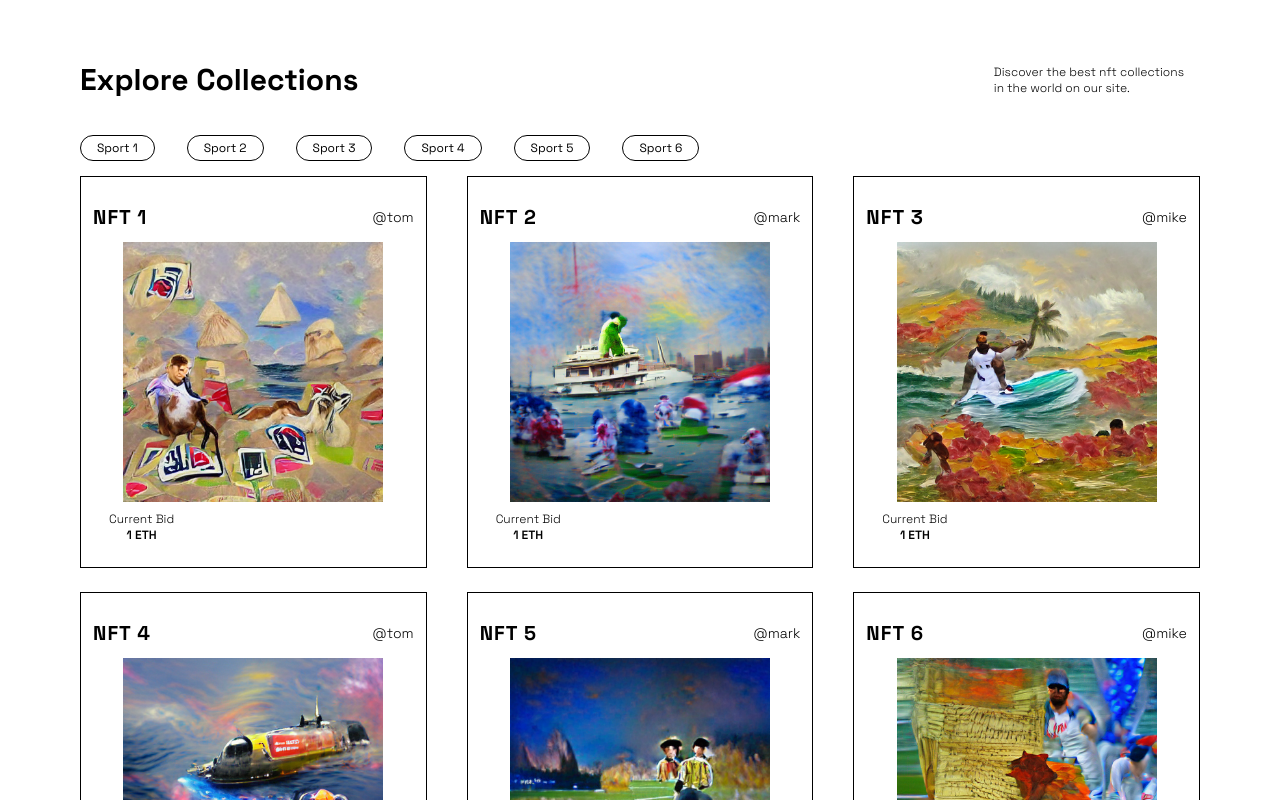
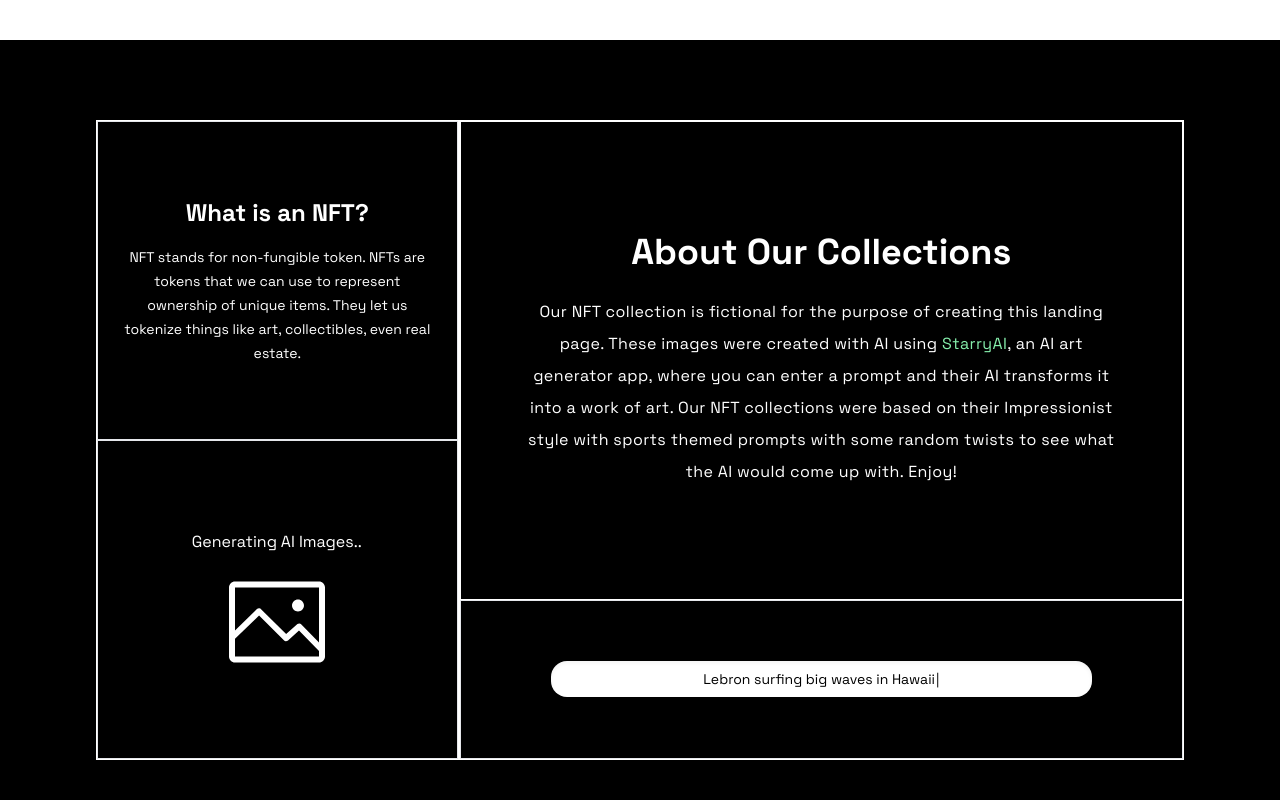
Before and after one commit to CharlesCarr/next-nft-landing-page, a Next.js app: page / in a window 1280 px wide. Shown: the part 1560-2360 px from the top of the page. Built offline with nearby package versions, Linux system fonts and the light colour scheme.

Commit message:
feat: add about section

```diff
--- a/components/Nav.tsx
+++ b/components/Nav.tsx
@@ -30,17 +30,18 @@ const Nav = () => {
               <a href="#trending">Trending</a>
             </li>
             <li className="cursor-pointer relative before:absolute before:-bottom-1 before:h-px before:w-full before:origin-left before:scale-x-0 before:bg-black before:transition hover:before:scale-100 mr-6">
+              <a href="#about">About</a>
+            </li>
+            <li className="cursor-pointer relative before:absolute before:-bottom-1 before:h-px before:w-full before:origin-left before:scale-x-0 before:bg-black before:transition hover:before:scale-100 mr-6">
               <a href="#collections">Collections</a>
             </li>
             <li className="cursor-pointer relative before:absolute before:-bottom-1 before:h-px before:w-full before:origin-left before:scale-x-0 before:bg-black before:transition hover:before:scale-100 mr-6">
               <a href="#creators">Creators</a>
             </li>
-            <li className="cursor-pointer relative before:absolute before:-bottom-1 before:h-px before:w-full before:origin-left before:scale-x-0 before:bg-black before:transition hover:before:scale-100 mr-6">
+            <li className="cursor-pointer relative before:absolute before:-bottom-1 before:h-px before:w-full before:origin-left before:scale-x-0 before:bg-black before:transition hover:before:scale-100">
               <a href="#community">Community</a>
             </li>
-            <li className="cursor-pointer relative before:absolute before:-bottom-1 before:h-px before:w-full before:origin-left before:scale-x-0 before:bg-black before:transition hover:before:scale-100">
-              <a href="#faq">FAQ</a>
-            </li>
+
             <li className="mx-0 my-4 cursor-pointer px-3">
               <div className="hidden">
                 <button></button>
--- /dev/null
+++ b/components/sections/About.tsx
@@ -0,0 +1,78 @@
+import Typewriter from "typewriter-effect";
+import { SlPicture } from "react-icons/sl";
+
+const About = () => {
+  return (
+    <div className="bg-black h-screen w-full flex justify-center items-center px-24 py-20 text-white" id="about">
+      <div className="flex flex-col items-center justify-center h-full w-1/3 border border-white">
+        <div className="flex flex-col items-center justify-center h-1/2 w-full border px-6">
+          <p className="mb-4 font-bold text-2xl">What is an NFT?</p>
+          <p className="text-sm text-center leading-6">
+            NFT stands for non-fungible token. NFTs are tokens that we can use
+            to represent ownership of unique items. They let us tokenize things
+            like art, collectibles, even real estate.
+          </p>
+        </div>
+        <div className="flex flex-col items-center justify-center h-1/2 w-full border py-10">
+          <div className="flex flex-col justify-center items-center">
+            <div className="flex mb-5">
+              <p>Generating AI Images</p>
+              <Typewriter
+                options={{
+                  strings: ["..."],
+                  autoStart: true,
+                  loop: true,
+                  cursor: "",
+                }}
+              />
+            </div>
+            <SlPicture className="w-24 h-24" />
+          </div>
+        </div>
+      </div>
+
+      <div className="flex flex-col items-center justify-start h-full w-2/3 border border-white">
+        <div className="flex flex-col items-center justify-center h-3/4 w-full border border-white px-16 py-6">
+          <p className="text-4xl font-bold mb-6">About Our Collections</p>
+          <p className="tracking-wide leading-8 text-center">
+            Our NFT collection is fictional for the purpose of creating this
+            landing page. These images were created with AI using{" "}
+            <a
+              href="https://www.starryai.com/"
+              target="_blank"
+              rel="noreferrer"
+              className="text-green-300 cursor-pointer"
+            >
+              StarryAI
+            </a>
+            , an AI art generator app, where you can enter a prompt and their AI
+            transforms it into a work of art. Our NFT collections were based on
+            their Impressionist style with sports themed prompts with some
+            random twists to see what the AI would come up with. Enjoy!
+          </p>
+        </div>
+
+        <div className="border h-1/4 w-full flex justify-center items-center">
+          <div className="bg-white text-black shadow-inner rounded-2xl px-6 py-2 text-sm w-3/4 text-center">
+            <Typewriter
+              options={{
+                strings: [
+                  "Lebron surfing big waves in Hawaii",
+                  "Tom Brady riding a camel through a deck of cards",
+                  "Philly phanatic on a yacht",
+                  "Red Bull Racing Submarine in Space",
+                  "Stealing the Declaration of Independence from the World Series",
+                  "Three Musketeers watching Thursday Night Football",
+                ],
+                autoStart: true,
+                loop: true,
+              }}
+            />
+          </div>
+        </div>
+      </div>
+    </div>
+  );
+};
+
+export default About;
--- a/components/sections/Faq.tsx
+++ /dev/null
@@ -1,147 +0,0 @@
-import "tw-elements";
-
-const Faq = () => {
-  return (
-    <div className="accordion w-1/2" id="accordionExample">
-      <div className="accordion-item bg-white border border-gray-200">
-        <h2 className="accordion-header mb-0" id="headingOne">
-          <button
-            className="
-        accordion-button
-        relative
-        flex
-        items-center
-        w-full
-        py-4
-        px-5
-        text-base text-gray-800 text-left
-        bg-white
-        border-0
-        rounded-none
-        transition
-        focus:outline-none
-      "
-            type="button"
-            data-bs-toggle="collapse"
-            data-bs-target="#collapseOne"
-            aria-expanded="true"
-            aria-controls="collapseOne"
-          >
-            Accordion Item #1
-          </button>
-        </h2>
-        <div
-          id="collapseOne"
-          className="accordion-collapse collapse show"
-          aria-labelledby="headingOne"
-          data-bs-parent="#accordionExample"
-        >
-          <div className="accordion-body py-4 px-5">
-            <strong>This is the first items accordion body.</strong> It is shown
-            by default, until the collapse plugin adds the appropriate classes
-            that we use to style each element. These classes control the overall
-            appearance, as well as the showing and hiding via CSS transitions.
-            You can modify any of this with custom CSS or overriding our default
-            variables. Its also worth noting that just about any HTML can go
-            within the <code>.accordion-body</code>, though the transition does
-            limit overflow.
-          </div>
-        </div>
-      </div>
-      <div className="accordion-item bg-white border border-gray-200">
-        <h2 className="accordion-header mb-0" id="headingTwo">
-          <button
-            className="
-        accordion-button
-        collapsed
-        relative
-        flex
-        items-center
-        w-full
-        py-4
-        px-5
-        text-base text-gray-800 text-left
-        bg-white
-        border-0
-        rounded-none
-        transition
-        focus:outline-none
-      "
-            type="button"
-            data-bs-toggle="collapse"
-            data-bs-target="#collapseTwo"
-            aria-expanded="false"
-            aria-controls="collapseTwo"
-          >
-            Accordion Item #2
-          </button>
-        </h2>
-        <div
-          id="collapseTwo"
-          className="accordion-collapse collapse"
-          aria-labelledby="headingTwo"
-          data-bs-parent="#accordionExample"
-        >
-          <div className="accordion-body py-4 px-5">
-            <strong>This is the second items accordion body.</strong> It is
-            hidden by default, until the collapse plugin adds the appropriate
-            classes that we use to style each element. These classes control the
-            overall appearance, as well as the showing and hiding via CSS
-            transitions. You can modify any of this with custom CSS or
-            overriding our default variables. Its also worth noting that just
-            about any HTML can go within the <code>.accordion-body</code>,
-            though the transition does limit overflow.
-          </div>
-        </div>
-      </div>
-      <div className="accordion-item bg-white border border-gray-200">
-        <h2 className="accordion-header mb-0" id="headingThree">
-          <button
-            className="
-        accordion-button
-        collapsed
-        relative
-        flex
-        items-center
-        w-full
-        py-4
-        px-5
-        text-base text-gray-800 text-left
-        bg-white
-        border-0
-        rounded-none
-        transition
-        focus:outline-none
-      "
-            type="button"
-            data-bs-toggle="collapse"
-            data-bs-target="#collapseThree"
-            aria-expanded="false"
-            aria-controls="collapseThree"
-          >
-            Accordion Item #3
-          </button>
-        </h2>
-        <div
-          id="collapseThree"
-          className="accordion-collapse collapse"
-          aria-labelledby="headingThree"
-          data-bs-parent="#accordionExample"
-        >
-          <div className="accordion-body py-4 px-5">
-            <strong>This is the third items accordion body.</strong> It is
-            hidden by default, until the collapse plugin adds the appropriate
-            classes that we use to style each element. These classes control the
-            overall appearance, as well as the showing and hiding via CSS
-            transitions. You can modify any of this with custom CSS or
-            overriding our default variables. Its also worth noting that just
-            about any HTML can go within the <code>.accordion-body</code>,
-            though the transition does limit overflow.
-          </div>
-        </div>
-      </div>
-    </div>
-  );
-};
-
-export default Faq;
--- a/package.json
+++ b/package.json
@@ -14,7 +14,8 @@
     "next": "13.0.0",
     "react": "18.2.0",
     "react-dom": "18.2.0",
-    "react-icons": "^4.6.0"
+    "react-icons": "^4.6.0",
+    "typewriter-effect": "^2.19.0"
   },
   "devDependencies": {
     "@types/node": "18.11.7",
--- a/pages/index.tsx
+++ b/pages/index.tsx
@@ -3,11 +3,9 @@ import Footer from "../components/Footer";
 import Nav from "../components/Nav";
 import Top from "../components/sections/Top";
 import Showcase from "../components/sections/Showcase";
-// import Faq from "../components/sections/Faq";
+import About from "../components/sections/About";
 import Trending from "../components/sections/Trending";
 import Collections from "../components/sections/Collections";
-import Image from "next/image";
-import RedBull from "../components/images/red-bull-one.png";
 
 export default function Home() {
   return (
@@ -18,14 +16,12 @@ export default function Home() {
         <link rel="icon" href="/favicon.ico" />
       </Head>
 
-      {/* <Image src={RedBull} alt="test image" width={500} height={500} /> */}
-
       <Nav />
       <Top />
       <Trending />
+      <About />
       <Collections />
       <Showcase />
-      {/* <Faq /> */}
       <Footer />
     </div>
   );
--- a/tailwind.config.js
+++ b/tailwind.config.js
@@ -18,6 +18,7 @@ module.exports = {
       animation: {
         move: 'move linear infinite 25s',
         reverse: 'move linear infinite reverse 20s',
+        'spin-slow': 'spin 3s linear infinite',
       }
     },
     fontFamily: {
```
Also changed, not shown: 1 other file (tests, documents, lock files or other folders).
